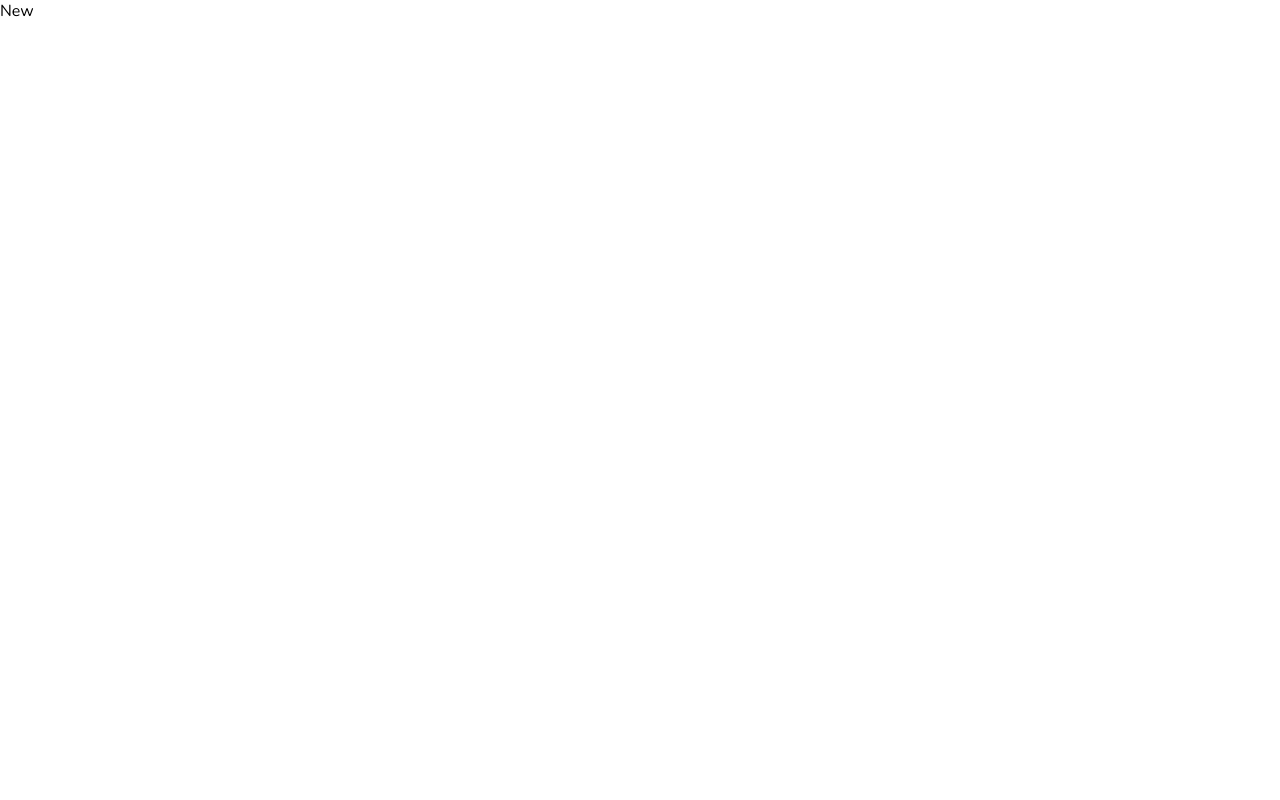
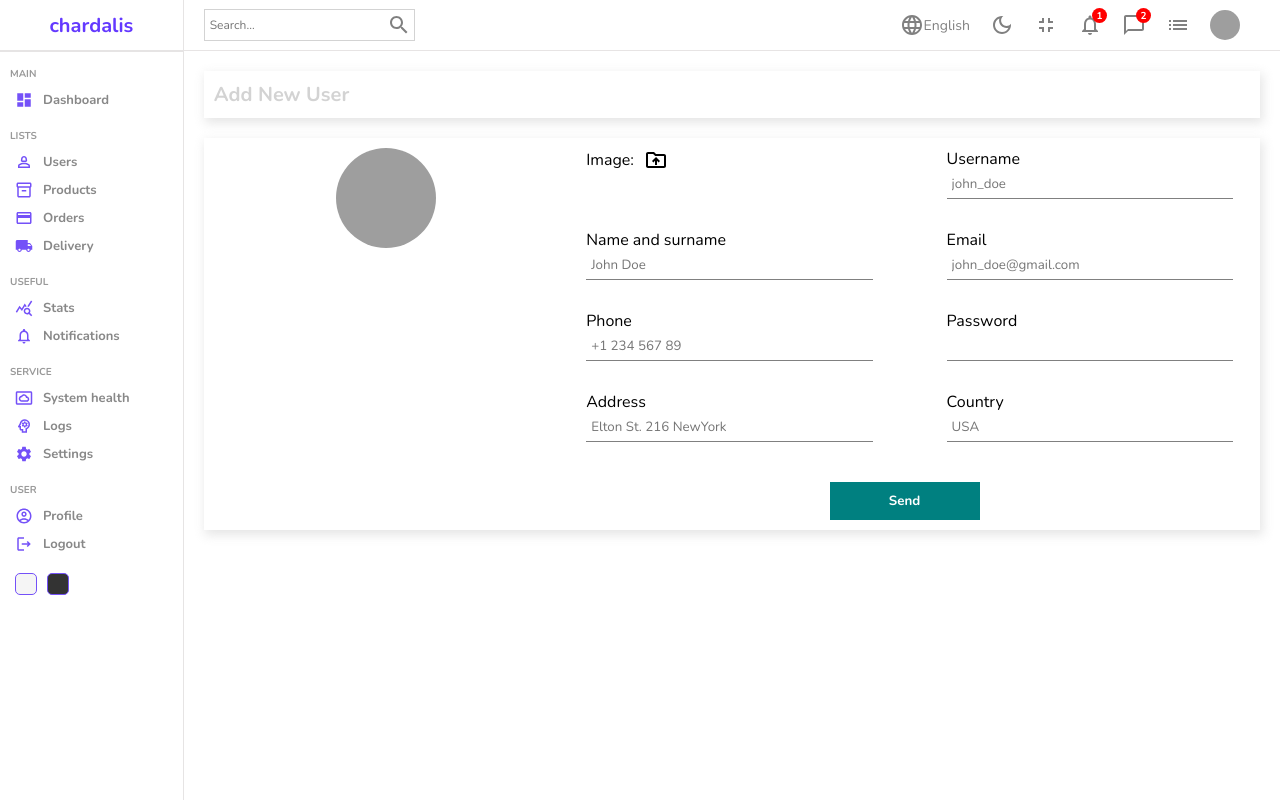
Before and after one commit to Ar1sC/AdminDashboard, a React (Create React App) app: page /users/new in a window 1280 px wide. Built offline with nearby package versions, Linux system fonts and the light colour scheme; grey boxes are pictures that could not be loaded.

Commit message:
Add user

```diff
--- a/src/App.js
+++ b/src/App.js
@@ -12,6 +12,7 @@
   RouterProvider,
   Routes,
 } from "react-router-dom";
+import { productInputs, userInputs } from "./formSource.js"
 
 
 function App() {
@@ -25,12 +26,12 @@
           <Route path="users">
             <Route index element={<Lists/>} />
             <Route path=":userID" element={<Single/>} />
-            <Route path="new" element={<New/>} />
+            <Route path="new" element={<New inputs = {userInputs} title="Add New User"/>} />
           </Route>
           <Route path="products">
             <Route index element={<Lists/>} />
             <Route path=":productID" element={<Single/>} />
-            <Route path="new" element={<New/>} />
+            <Route path="new" element={<New inputs = {productInputs} title="Add New Product"/>} />
           </Route>
         </Route>
       </Routes>
--- a/src/components/sidebar/Sidebar.jsx
+++ b/src/components/sidebar/Sidebar.jsx
@@ -11,11 +11,14 @@
 import SettingsIcon from "@mui/icons-material/Settings";
 import AccountCircleOutlinedIcon from "@mui/icons-material/AccountCircleOutlined";
 import LogoutOutlinedIcon from "@mui/icons-material/LogoutOutlined";
+import { Link } from "react-router-dom";
 const Sidebar = () => {
   return (
     <div className="sidebar">
       <div className="top">
-        <span className="logo">Chardalis Admin</span>
+        <Link to="/" style={{ textDecoration: "none" }}>
+          <span className="logo">chardalis</span>
+        </Link>
       </div>
       <hr />
       <div className="center">
@@ -26,14 +29,18 @@
             <span>Dashboard</span>
           </li>
           <p className="title">LISTS</p>
+          <Link to="/users" style={{ textDecoration: "none" }}>
             <li>
               <Person2OutlinedIcon className="icon" />
               <span>Users</span>
             </li>
+          </Link>
+          <Link to="/products" style={{ textDecoration: "none" }}>
             <li>
               <Inventory2OutlinedIcon className="icon" />
               <span>Products</span>
             </li>
+          </Link>
           <li>
             <CreditCardOutlinedIcon className="icon" />
             <span>Orders</span>
--- /dev/null
+++ b/src/formSource.js
@@ -0,0 +1,76 @@
+export const userInputs = [
+    {
+      id: 1,
+      label: "Username",
+      type: "text",
+      placeholder: "john_doe",
+    },
+    {
+      id: 2,
+      label: "Name and surname",
+      type: "text",
+      placeholder: "John Doe",
+    },
+    {
+      id: 3,
+      label: "Email",
+      type: "mail",
+      placeholder: "john_doe@gmail.com",
+    },
+    {
+      id: 4,
+      label: "Phone",
+      type: "text",
+      placeholder: "+1 234 567 89",
+    },
+    {
+      id: 5,
+      label: "Password",
+      type: "password",
+    },
+    {
+      id: 6,
+      label: "Address",
+      type: "text",
+      placeholder: "Elton St. 216 NewYork",
+    },
+    {
+      id: 7,
+      label: "Country",
+      type: "text",
+      placeholder: "USA",
+    },
+  ];
+
+  export const productInputs = [
+    {
+      id: 1,
+      label: "Title",
+      type: "text",
+      placeholder: "Apple Macbook Pro",
+    },
+    {
+      id: 2,
+      label: "Description",
+      type: "text",
+      placeholder: "Description",
+    },
+    {
+      id: 3,
+      label: "Category",
+      type: "text",
+      placeholder: "Computers",
+    },
+    {
+      id: 4,
+      label: "Price",
+      type: "text",
+      placeholder: "100",
+    },
+    {
+      id: 5,
+      label: "Stock",
+      type: "text",
+      placeholder: "in stock",
+    },
+  ];
--- a/src/pages/new/New.jsx
+++ b/src/pages/new/New.jsx
@@ -1,7 +1,57 @@
-import React from "react";
+import "./new.scss";
+import Navbar from "../../components/navbar/Navbar";
+import Sidebar from "../../components/sidebar/Sidebar";
+import DriveFolderUploadOutlinedIcon from "@mui/icons-material/DriveFolderUploadOutlined";
+import { useState } from "react";
 
-const New = () => {
-  return <div>New</div>;
+const New = ({ inputs, title }) => {
+  const [file, setFile] = useState("");
+  return (
+    <div className="new">
+      <Sidebar />
+      <div className="newContainer">
+        <Navbar />
+        <div className="top">
+          <h1>{title}</h1>
+        </div>
+        <div className="bottom">
+          <div className="left">
+            <img
+              src={
+                file
+                  ? URL.createObjectURL(file)
+                  : "https://icon-library.com/images/no-image-icon/no-image-icon-0.jpg"
+              }
+            ></img>
+          </div>
+          <div className="right">
+            <form>
+              <div className="formInput">
+                <label htmlFor="file">
+                  Image: <DriveFolderUploadOutlinedIcon className="icon" />
+                </label>
+                <input
+                  type="file"
+                  id="file"
+                  onChange={(e) => setFile(e.target.files[0])}
+                  style={{ display: "none" }}
+                />
+              </div>
+
+              {inputs.map((input) => (
+                <div className="formInput" key={input.id}>
+                  <label>{input.label}</label>
+                  <input type={input.type} placeholder={input.placeholder} />
+                </div>
+              ))}
+
+              <button>Send</button>
+            </form>
+          </div>
+        </div>
+      </div>
+    </div>
+  );
 };
 
 export default New;
--- a/src/pages/new/new.scss
+++ b/src/pages/new/new.scss
@@ -0,0 +1,77 @@
+.new {
+  width: 100%;
+  display: flex;
+
+  .newContainer {
+    flex: 6;
+
+    .top,
+    .bottom {
+      -webkit-box-shadow: 2px 4px 10px 1px rgba(0, 0, 0, 0.47);
+      box-shadow: 2px 4px 10px 1px rgba(201, 201, 201, 0.47);
+      padding: 10px;
+      margin: 20px;
+      display: flex;
+
+      h1 {
+        color: lightgray;
+        font-size: 20px;
+      }
+
+      .left {
+        flex: 1;
+        text-align: center;
+
+        img {
+          width: 100px;
+          height: 100px;
+          border-radius: 50%;
+          object-fit: cover;
+        }
+      }
+
+      .right {
+        flex: 2;
+
+        form {
+          display: flex;
+          flex-wrap: wrap;
+          gap: 30px;
+          justify-content: space-around;
+
+          .formInput {
+            width: 40%;
+
+            label {
+              display: flex;
+              align-items: center;
+              gap: 10px;
+
+              icon {
+                cursor: pointer;
+              }
+            }
+
+            input {
+              width: 100%;
+              padding: 5px;
+              border: none;
+              border-bottom: 1px solid gray;
+            }
+          }
+
+          button {
+            width: 150px;
+            padding: 10px;
+            border: none;
+            background-color: teal;
+            color: white;
+            font-weight: bold;
+            cursor: pointer;
+            margin-top: 10px;
+          }
+        }
+      }
+    }
+  }
+}
```
Lines whose indentation alone changed are shown as unchanged.
